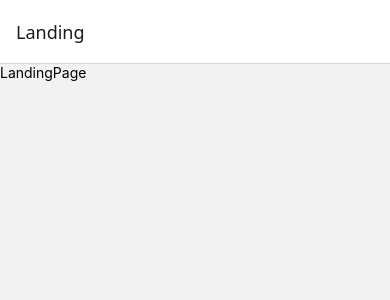
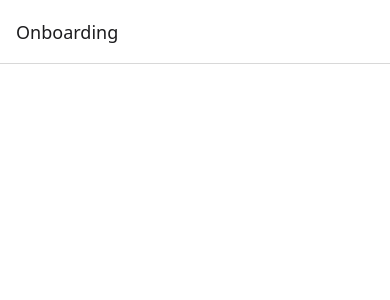
Before and after one commit to ManishGond/BCMobileBase, a React Native app: screen /Onboarding in a window 390 px wide. Before the commit this address had no page. Shown: the top 300 px of the page. Built offline with nearby package versions, Linux system fonts and the light colour scheme.

Commit message:
Added Onboarding Swiper tool and needed to re-update the package.json for resolving the issue realted to "com.facebook.react.settings". which is now fixed in this update.

```diff
--- a/App.tsx
+++ b/App.tsx
@@ -2,18 +2,20 @@ import {NavigationContainer} from '@react-navigation/native';
 import {createNativeStackNavigator} from '@react-navigation/native-stack';
 import React from 'react';
 import LandingPage from './src/screens/LandingScreen/LandingPage';
+import OnboardingScreenUno from './src/screens/LandingScreen/OnboardingScreenUno';
 
 const Stack = createNativeStackNavigator();
 
 function RootStack() {
   return (
-    <Stack.Navigator>
+    <Stack.Navigator initialRouteName="Onboarding">
       <Stack.Screen name="Landing" component={LandingPage} />
+      <Stack.Screen name="Onboarding" component={OnboardingScreenUno} />
     </Stack.Navigator>
   );
 }
 
-export default function App() {
+export default function App(): JSX.Element {
   return (
     <NavigationContainer>
       <RootStack />
--- a/babel.config.js
+++ b/babel.config.js
@@ -1,3 +1,4 @@
 module.exports = {
   presets: ['module:@react-native/babel-preset'],
+  plugins: ['react-native-reanimated/plugin'],
 };
--- a/package.json
+++ b/package.json
@@ -13,8 +13,11 @@
     "@react-navigation/elements": "^2.2.5",
     "@react-navigation/native": "^7.0.14",
     "@react-navigation/native-stack": "^7.2.0",
+    "lottie-react-native": "^7.2.1",
     "react": "18.3.1",
     "react-native": "0.76.6",
+    "react-native-onboarding-swiper": "^1.3.0",
+    "react-native-reanimated": "^3.16.7",
     "react-native-safe-area-context": "^5.1.0",
     "react-native-screens": "^4.5.0"
   },
--- a/src/screens/LandingScreen/LandingPage.tsx
+++ b/src/screens/LandingScreen/LandingPage.tsx
@@ -1,13 +1,14 @@
 import {StyleSheet, Text, View} from 'react-native';
 import React from 'react';
+import {SafeAreaView} from 'react-native-safe-area-context';
 
 type Props = {};
 
 const LandingPage = (props: Props) => {
   return (
-    <View>
+    <SafeAreaView>
       <Text>LandingPage</Text>
-    </View>
+    </SafeAreaView>
   );
 };
 
--- a/src/screens/LandingScreen/OnboardingScreenUno.tsx
+++ b/src/screens/LandingScreen/OnboardingScreenUno.tsx
@@ -0,0 +1,13 @@
+import {StyleSheet, Text, View} from 'react-native';
+import React from 'react';
+import {SafeAreaView} from 'react-native-safe-area-context';
+
+const OnboardingScreenUno = () => {
+  return <View style={styles.container}></View>;
+};
+
+export default OnboardingScreenUno;
+
+const styles = StyleSheet.create({
+  container: {flex: 1, backgroundColor: 'white'},
+});
```
Also changed, not shown: 1 other file (tests, documents, lock files or other folders).
